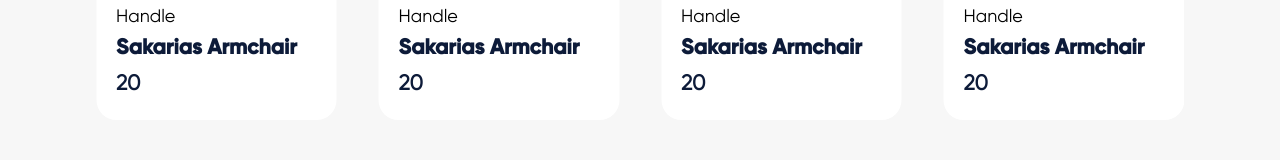
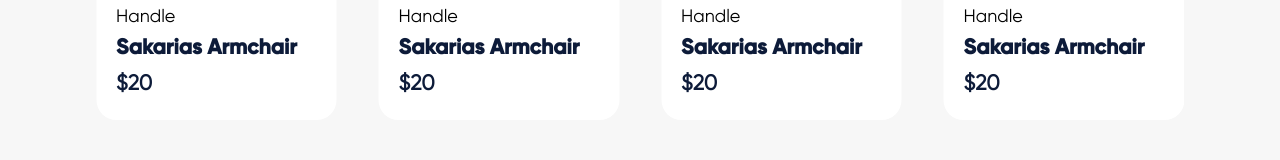
Before and after one commit to JavokhirMurodov1626/Door-Handles, an Angular app: page / in a window 1280 px wide. Shown: the part 1657-1817 px from the top of the page. Built offline with nearby package versions, Linux system fonts and the light colour scheme.

Commit message:
add dollor sign before the price

```diff
--- a/src/app/product-box/product-box.component.html
+++ b/src/app/product-box/product-box.component.html
@@ -6,7 +6,7 @@
         <p class="category">{{productCategory}}</p>
         <h3>{{productName}}</h3>
         <h3 class="product-price">
-            {{productPrice}}
+            ${{productPrice}}
         </h3>
     </div>
 </div>
```
